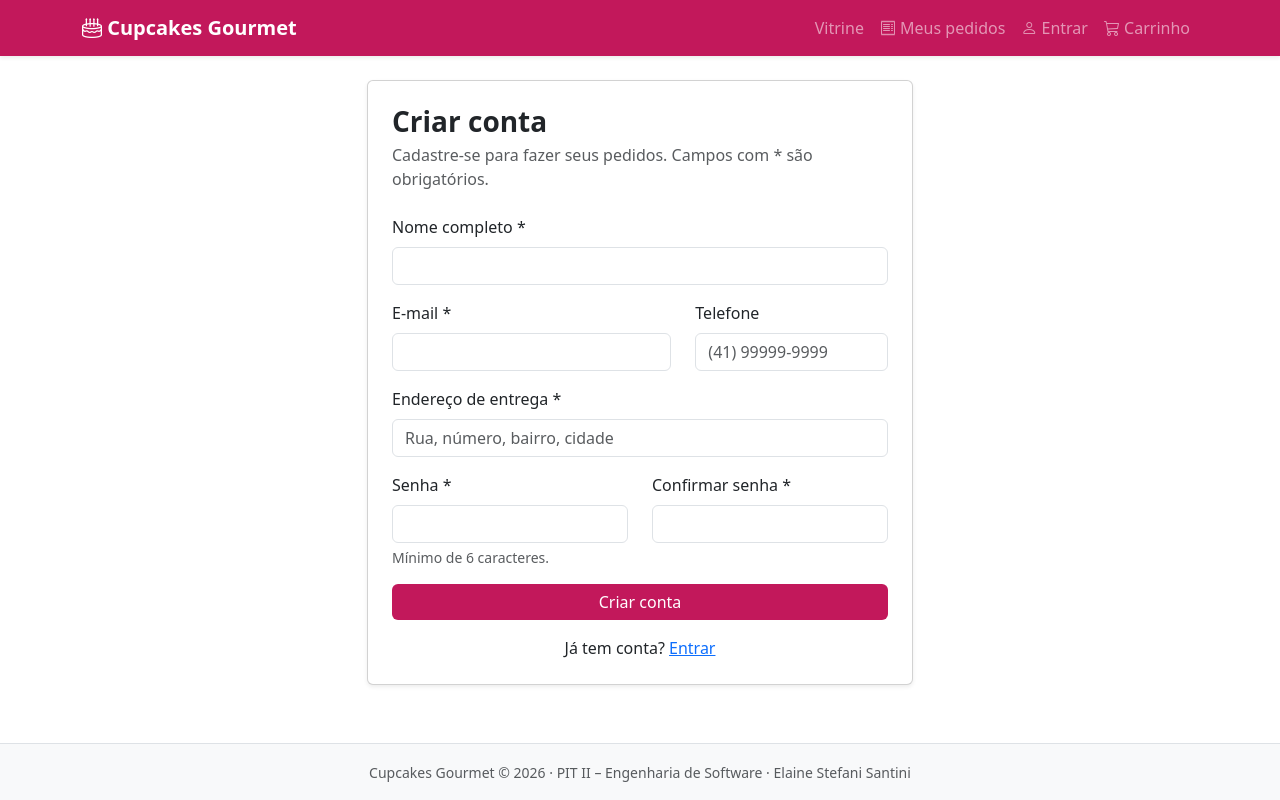
After one commit to NanneSantin/cupcakes-app, a Flask app: page /cadastro in a window 1280 px wide. The commit adds this page. Run offline with Flask 3, Linux system fonts and the light colour scheme.

Commit message:
Cadastro, login e logout de clientes com validações

```diff
--- /dev/null
+++ b/backend/app/controllers/auth.py
@@ -0,0 +1,88 @@
+"""Controller de autenticação (C do MVC): cadastro, login e logout."""
+
+import re
+from flask import Blueprint, render_template, request, redirect, url_for, flash
+from flask_login import login_user, logout_user, login_required, current_user
+from app.models import db, Usuario
+
+auth_bp = Blueprint("auth", __name__)
+
+EMAIL_VALIDO = re.compile(r"^[^@\s]+@[^@\s]+\.[^@\s]+$")
+
+
+@auth_bp.route("/cadastro", methods=["GET", "POST"])
+def cadastro():
+    if current_user.is_authenticated:
+        return redirect(url_for("vitrine.index"))
+
+    if request.method == "POST":
+        nome = request.form.get("nome", "").strip()
+        email = request.form.get("email", "").strip().lower()
+        telefone = request.form.get("telefone", "").strip()
+        endereco = request.form.get("endereco", "").strip()
+        senha = request.form.get("senha", "")
+        confirmacao = request.form.get("confirmacao", "")
+
+        erros = []
+        if not nome or not email or not endereco or not senha:
+            erros.append("Preencha todos os campos obrigatórios.")
+        if email and not EMAIL_VALIDO.match(email):
+            erros.append("Informe um e-mail válido.")
+        if senha and len(senha) < 6:
+            erros.append("A senha deve ter pelo menos 6 caracteres.")
+        if senha != confirmacao:
+            erros.append("A confirmação de senha não confere.")
+        if email and Usuario.query.filter_by(email=email).first():
+            erros.append("Este e-mail já está cadastrado.")
+
+        if erros:
+            for erro in erros:
+                flash(erro, "danger")
+            # Devolve o formulário com o que a pessoa já tinha digitado
+            return render_template("pages/cadastro.html", dados=request.form), 400
+
+        usuario = Usuario(nome=nome, email=email, telefone=telefone, endereco=endereco)
+        usuario.definir_senha(senha)
+        db.session.add(usuario)
+        db.session.commit()
+
+        login_user(usuario)
+        flash(
+            f"Bem-vindo(a), {usuario.nome}! Cadastro realizado com sucesso.", "success"
+        )
+        return redirect(url_for("vitrine.index"))
+
+    return render_template("pages/cadastro.html", dados={})
+
+
+@auth_bp.route("/login", methods=["GET", "POST"])
+def login():
+    if current_user.is_authenticated:
+        return redirect(url_for("vitrine.index"))
+
+    if request.method == "POST":
+        email = request.form.get("email", "").strip().lower()
+        senha = request.form.get("senha", "")
+        usuario = Usuario.query.filter_by(email=email).first()
+
+        if not usuario or not usuario.verificar_senha(senha):
+            flash("E-mail ou senha incorretos.", "danger")
+            return render_template("pages/login.html", email=email), 401
+
+        login_user(usuario)
+        flash(f"Olá, {usuario.nome}!", "success")
+
+        proxima = request.args.get("next")
+        if proxima and proxima.startswith("/"):
+            return redirect(proxima)
+        return redirect(url_for("vitrine.index"))
+
+    return render_template("pages/login.html", email="")
+
+
+@auth_bp.route("/logout")
+@login_required
+def logout():
+    logout_user()
+    flash("Você saiu da sua conta.", "info")
+    return redirect(url_for("vitrine.index"))
--- a/backend/app/models/__init__.py
+++ b/backend/app/models/__init__.py
@@ -1,4 +1,5 @@
 """Camada Model (M do MVC): entidades do banco de dados."""
+
 from flask_sqlalchemy import SQLAlchemy
 
 db = SQLAlchemy()
--- a/frontend/templates/components/card_produto.html
+++ b/frontend/templates/components/card_produto.html
@@ -1,8 +1,8 @@
 {# Card de um produto na vitrine. Recebe a variável "p" (produto). #}
 <div class="card h-100 shadow-sm card-produto">
   <a href="{{ url_for('vitrine.detalhe', produto_id=p.id) }}">
-    <img src="{{ url_for('static', filename='img/produtos/' ~ p.imagem) }}"
-         class="card-img-top foto-produto" alt="Cupcake de {{ p.nome }}" loading="lazy">
+    <img src="{{ url_for('static', filename='img/produtos/' ~ p.imagem) }}" class="card-img-top foto-produto"
+      alt="Cupcake de {{ p.nome }}" loading="lazy">
   </a>
   <div class="card-body d-flex flex-column">
     <span class="badge bg-light text-dark border align-self-start mb-2">{{ p.categoria.nome }}</span>
--- a/frontend/templates/layouts/base.html
+++ b/frontend/templates/layouts/base.html
@@ -1,5 +1,6 @@
 <!doctype html>
 <html lang="pt-BR">
+
 <head>
   <meta charset="utf-8">
   <meta name="viewport" content="width=device-width, initial-scale=1">
@@ -15,6 +16,7 @@
   <!-- Estilos próprios -->
   <link href="{{ url_for('static', filename='css/style.css') }}" rel="stylesheet">
 </head>
+
 <body class="d-flex flex-column min-vh-100">
 
   <!-- Menu superior -->
@@ -23,15 +25,28 @@
       <a class="navbar-brand fw-bold" href="/">
         <i class="bi bi-cake2"></i> Cupcakes Gourmet
       </a>
-      <button class="navbar-toggler" type="button" data-bs-toggle="collapse" data-bs-target="#menu"
-              aria-controls="menu" aria-expanded="false" aria-label="Abrir menu">
+      <button class="navbar-toggler" type="button" data-bs-toggle="collapse" data-bs-target="#menu" aria-controls="menu"
+        aria-expanded="false" aria-label="Abrir menu">
         <span class="navbar-toggler-icon"></span>
       </button>
       <div class="collapse navbar-collapse" id="menu">
         <ul class="navbar-nav ms-auto">
           <li class="nav-item"><a class="nav-link" href="/">Vitrine</a></li>
           <li class="nav-item"><a class="nav-link" href="#"><i class="bi bi-receipt"></i> Meus pedidos</a></li>
-          <li class="nav-item"><a class="nav-link" href="#"><i class="bi bi-person"></i> Entrar</a></li>
+          {% if current_user.is_authenticated %}
+          <li class="nav-item dropdown">
+            <a class="nav-link dropdown-toggle" href="#" role="button" data-bs-toggle="dropdown" aria-expanded="false">
+              <i class="bi bi-person-circle"></i> {{ current_user.nome.split()[0] }}
+            </a>
+            <ul class="dropdown-menu dropdown-menu-end">
+              <li><a class="dropdown-item" href="{{ url_for('auth.logout') }}"><i class="bi bi-box-arrow-right"></i>
+                  Sair</a></li>
+            </ul>
+          </li>
+          {% else %}
+          <li class="nav-item"><a class="nav-link" href="{{ url_for('auth.login') }}"><i class="bi bi-person"></i>
+              Entrar</a></li>
+          {% endif %}
           <li class="nav-item"><a class="nav-link" href="#"><i class="bi bi-cart3"></i> Carrinho</a></li>
         </ul>
       </div>
@@ -63,4 +78,5 @@
   <script src="https://cdn.jsdelivr.net/npm/bootstrap@5.3.3/dist/js/bootstrap.bundle.min.js"></script>
   <script src="{{ url_for('static', filename='js/main.js') }}"></script>
 </body>
+
 </html>
--- /dev/null
+++ b/frontend/templates/pages/cadastro.html
@@ -0,0 +1,61 @@
+{% extends "layouts/base.html" %}
+
+{% block title %}Criar conta · Cupcakes Gourmet{% endblock %}
+
+{% block content %}
+<div class="row justify-content-center">
+    <div class="col-md-8 col-lg-6">
+        <div class="card shadow-sm">
+            <div class="card-body p-4">
+                <h1 class="h3 fw-bold mb-1">Criar conta</h1>
+                <p class="text-muted mb-4">Cadastre-se para fazer seus pedidos. Campos com * são obrigatórios.</p>
+
+                <form method="post" novalidate>
+                    <div class="mb-3">
+                        <label for="nome" class="form-label">Nome completo *</label>
+                        <input type="text" class="form-control" id="nome" name="nome" maxlength="100"
+                            value="{{ dados.get('nome', '') }}" required>
+                    </div>
+
+                    <div class="row">
+                        <div class="col-sm-7 mb-3">
+                            <label for="email" class="form-label">E-mail *</label>
+                            <input type="email" class="form-control" id="email" name="email" maxlength="120"
+                                value="{{ dados.get('email', '') }}" required>
+                        </div>
+                        <div class="col-sm-5 mb-3">
+                            <label for="telefone" class="form-label">Telefone</label>
+                            <input type="tel" class="form-control" id="telefone" name="telefone" maxlength="20"
+                                placeholder="(41) 99999-9999" value="{{ dados.get('telefone', '') }}">
+                        </div>
+                    </div>
+
+                    <div class="mb-3">
+                        <label for="endereco" class="form-label">Endereço de entrega *</label>
+                        <input type="text" class="form-control" id="endereco" name="endereco" maxlength="255"
+                            placeholder="Rua, número, bairro, cidade" value="{{ dados.get('endereco', '') }}" required>
+                    </div>
+
+                    <div class="row">
+                        <div class="col-sm-6 mb-3">
+                            <label for="senha" class="form-label">Senha *</label>
+                            <input type="password" class="form-control" id="senha" name="senha" minlength="6" required>
+                            <div class="form-text">Mínimo de 6 caracteres.</div>
+                        </div>
+                        <div class="col-sm-6 mb-3">
+                            <label for="confirmacao" class="form-label">Confirmar senha *</label>
+                            <input type="password" class="form-control" id="confirmacao" name="confirmacao" required>
+                        </div>
+                    </div>
+
+                    <button type="submit" class="btn btn-cupcake w-100">Criar conta</button>
+                </form>
+
+                <p class="text-center mt-3 mb-0">
+                    Já tem conta? <a href="{{ url_for('auth.login') }}">Entrar</a>
+                </p>
+            </div>
+        </div>
+    </div>
+</div>
+{% endblock %}
```
Also changed, not shown: backend/app/__init__.py (+22 -5 lines), backend/app/controllers/vitrine.py (+7 -2 lines), backend/app/models/pedido.py (+12 -5 lines), backend/app/models/usuario.py (+11 -2 lines), backend/app/seed.py (+85 -12 lines), backend/tests/conftest.py (+1 -0 lines), backend/tests/test_auth.py (added, +97 -0 lines), frontend/static/css/style.css (+26 -6 lines), frontend/templates/pages/login.html (added, +32 -0 lines), frontend/templates/pages/produto.html (+4 -4 lines), backend/app/models/categoria.py (line endings or trailing spaces), backend/app/models/produto.py (line endings or trailing spaces), backend/config.py (line endings or trailing spaces), backend/tests/test_vitrine.py (line endings or trailing spaces), 1 more files. Lines whose indentation alone changed are shown as unchanged.
